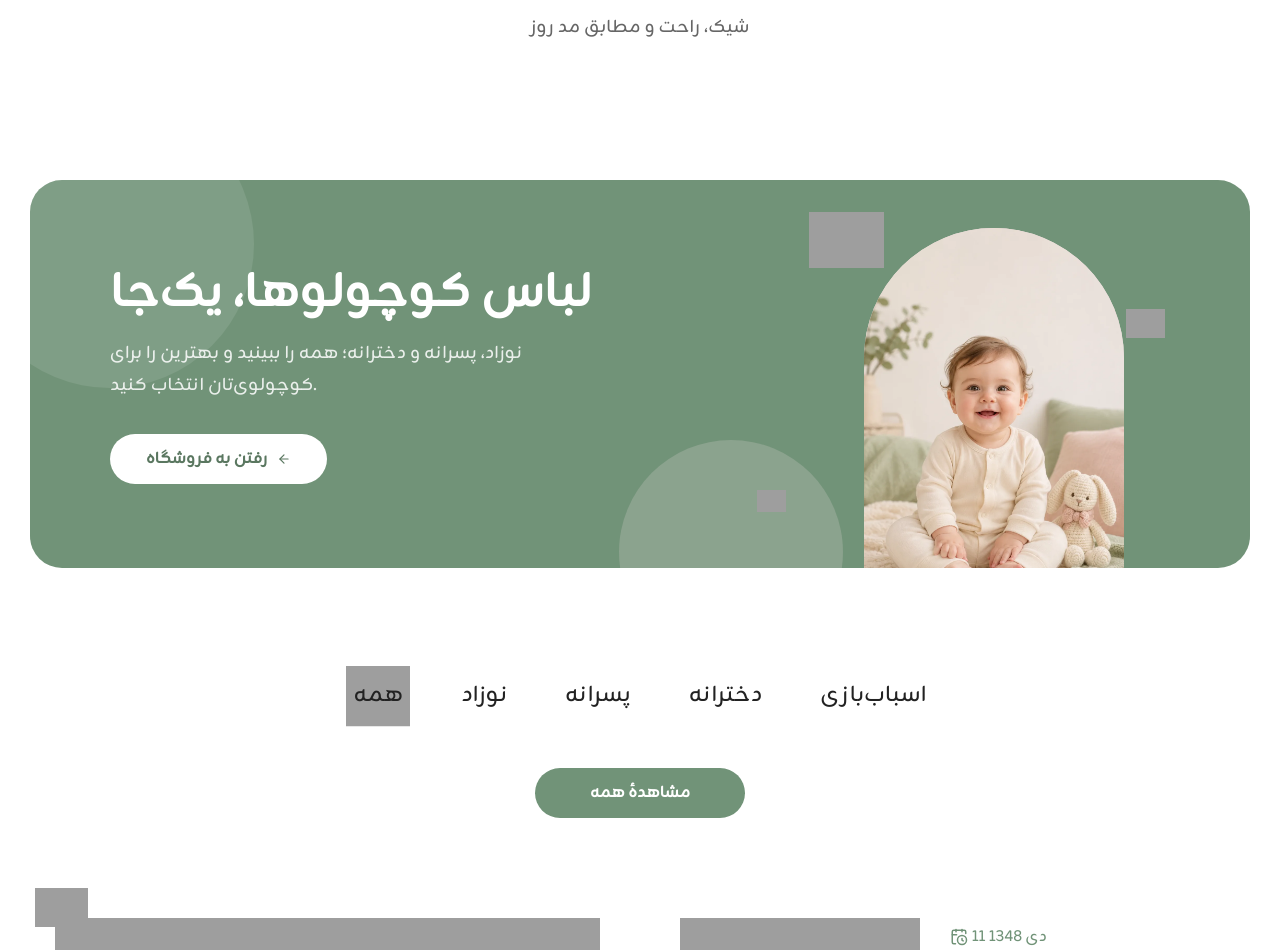
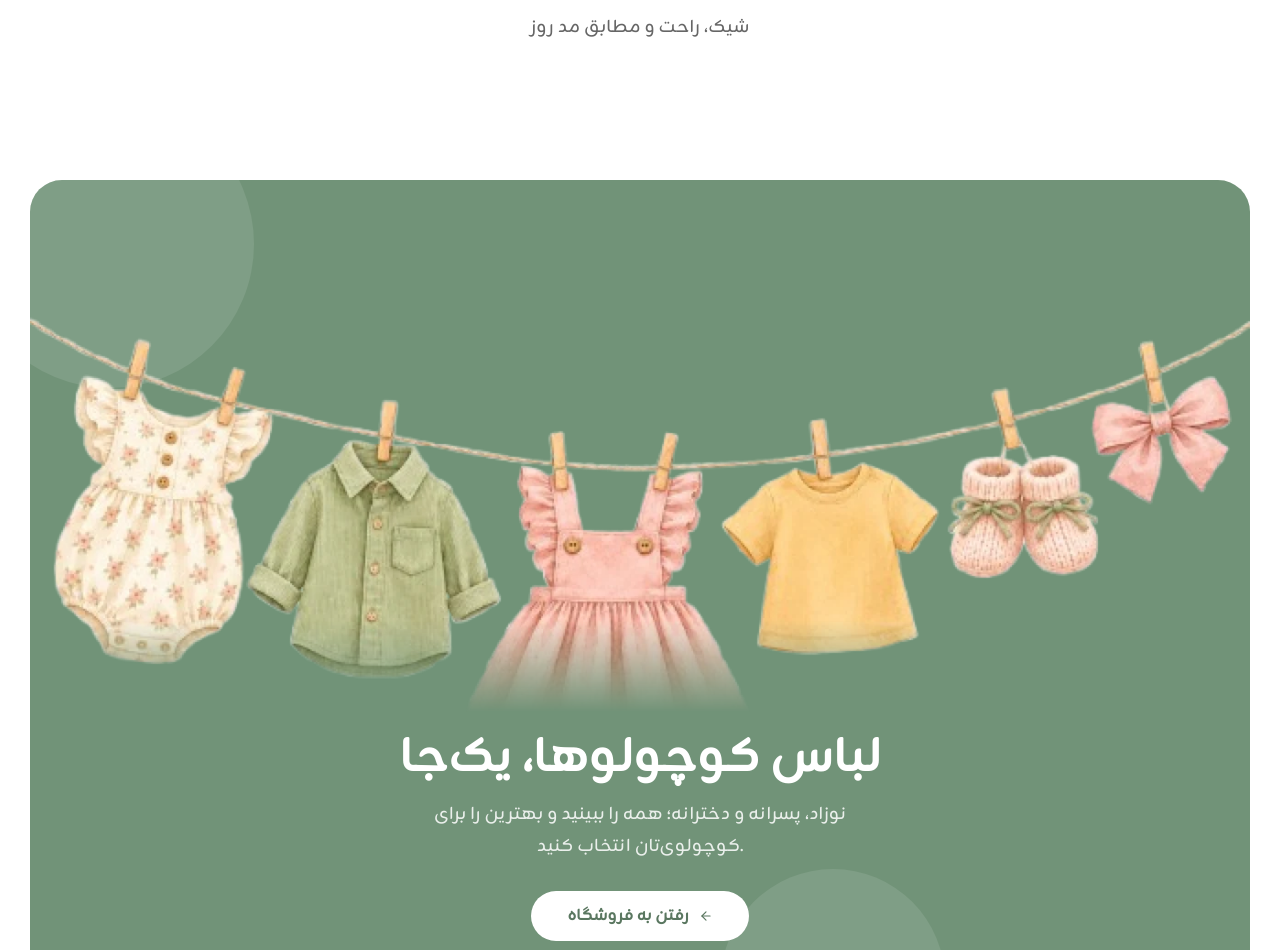
Before and after one commit to sabragarshidi/kidaraa.ir, a WordPress theme: template front-page.php in a window 1280 px wide. Shown: the part 731-1681 px from the top of the page. Run offline with PHP 8.4 and a stand-in for WordPress, Linux system fonts and the light colour scheme; the site name, menu and one post (Sample post) are stand-ins, and other content is empty; style sheets or scripts are compiled from the project's sources; grey boxes are pictures that could not be loaded.

Commit message:
CTA: transparent watercolor garland on brand green
Co-Authored-By: Claude Sonnet 5.5 <noreply@anthropic.com>

```diff
--- a/template-parts/home/cta.php
+++ b/template-parts/home/cta.php
@@ -1,23 +1,16 @@
 <?php
-/** Closing banner: sends visitors to the shop. */
-$up = 'https://buny.wpbingosite.com/wp-content/uploads/';
+/** Closing banner: watercolor clothesline garland on brand green, short pitch + shop button. */
 ?>
 <section class="container mt-25 mb-24">
-    <div class="relative isolate overflow-hidden rounded-[32px] bg-accent text-white max-[767px]:pt-12 min-[768px]:flex min-[768px]:min-h-[340px] min-[768px]:items-center">
+    <div class="relative isolate overflow-hidden rounded-[32px] bg-accent pb-12 pt-6 text-center text-white min-[768px]:pb-14">
         <span class="pointer-events-none absolute -start-16 -top-20 -z-10 size-72 rounded-full bg-white/10" aria-hidden="true"></span>
-        <span class="pointer-events-none absolute -bottom-24 end-1/3 -z-10 size-56 rounded-full bg-[#f3dfe3]/20" aria-hidden="true"></span>
-        <!-- hero decor reused: balloon, dragonfly, feather -->
-        <img src="<?= esc_url($up . '2020/06/balloon.png') ?>" alt="" width="75" height="71" class="pointer-events-none absolute end-[30%] top-8 z-[1] h-auto w-12 max-w-none min-[1025px]:w-[75px] max-[767px]:end-6 max-[767px]:top-auto max-[767px]:bottom-40" loading="lazy">
-        <img src="<?= esc_url($up . '2020/06/dragonfly.png') ?>" alt="" width="29" height="34" class="pointer-events-none absolute bottom-14 end-[38%] z-[1] h-auto w-6 max-w-none max-[767px]:hidden min-[1025px]:w-[29px]" loading="lazy">
-        <img src="<?= esc_url($up . '2023/11/leaves.png') ?>" alt="" width="39" height="87" class="pointer-events-none absolute end-[7%] top-1/3 z-[1] h-auto w-7 max-w-none max-[767px]:hidden min-[1025px]:w-[39px]" loading="lazy">
-        <div class="@container w-full px-8 min-[768px]:w-[58%] min-[768px]:px-14 min-[1025px]:px-20">
+        <span class="pointer-events-none absolute -bottom-24 end-1/4 -z-10 size-56 rounded-full bg-white/10" aria-hidden="true"></span>
+        <img src="<?= esc_url(get_theme_file_uri('assets/img/cta-garland.webp')) ?>" alt="" width="1332" height="750" loading="lazy"
+             class="block aspect-[4/3] w-full object-cover object-top [mask-image:linear-gradient(to_bottom,#000_82%,transparent)] min-[768px]:aspect-[2.4/1]">
+        <div class="@container mx-auto mt-2 px-6 min-[768px]:mt-4">
             <h2 class="m-0 whitespace-nowrap text-[min(42px,calc(100cqw/12.5))] leading-normal text-white">لباس کوچولوها، یک‌جا</h2>
-            <p class="mb-8 mt-3 max-w-[440px] text-base leading-8 text-white/85">نوزاد، پسرانه و دخترانه؛ همه را ببینید و بهترین را برای کوچولوی‌تان انتخاب کنید.</p>
+            <p class="mx-auto mb-7 mt-2 max-w-[460px] text-base leading-8 text-white/85">نوزاد، پسرانه و دخترانه؛ همه را ببینید و بهترین را برای کوچولوی‌تان انتخاب کنید.</p>
             <a href="<?= esc_url(home_url('/shop/')) ?>" class="inline-flex items-center gap-2.5 rounded-btn bg-white px-9 text-sm font-bold leading-[50px] text-accent-dark transition-colors duration-200 hover:bg-[#f3dfe3]">رفتن به فروشگاه <?php kidara_icon_e('arrow-left', 'kd-dir'); ?></a>
-        </div>
-        <div class="mt-10 flex justify-center min-[768px]:mt-12 min-[768px]:w-[42%] min-[768px]:self-end min-[768px]:justify-center">
-            <img src="<?= esc_url(get_theme_file_uri('assets/img/hero-2.webp')) ?>" alt="" width="996" height="1494" loading="lazy"
-                 class="block h-[280px] w-[220px] rounded-t-[999px] bg-[#f3dfe3] object-cover object-top min-[768px]:h-[320px] min-[768px]:w-[240px] min-[1025px]:h-[340px] min-[1025px]:w-[260px]">
         </div>
     </div>
 </section>
```
Also changed, not shown: assets/img/cta-garland.webp (added).
